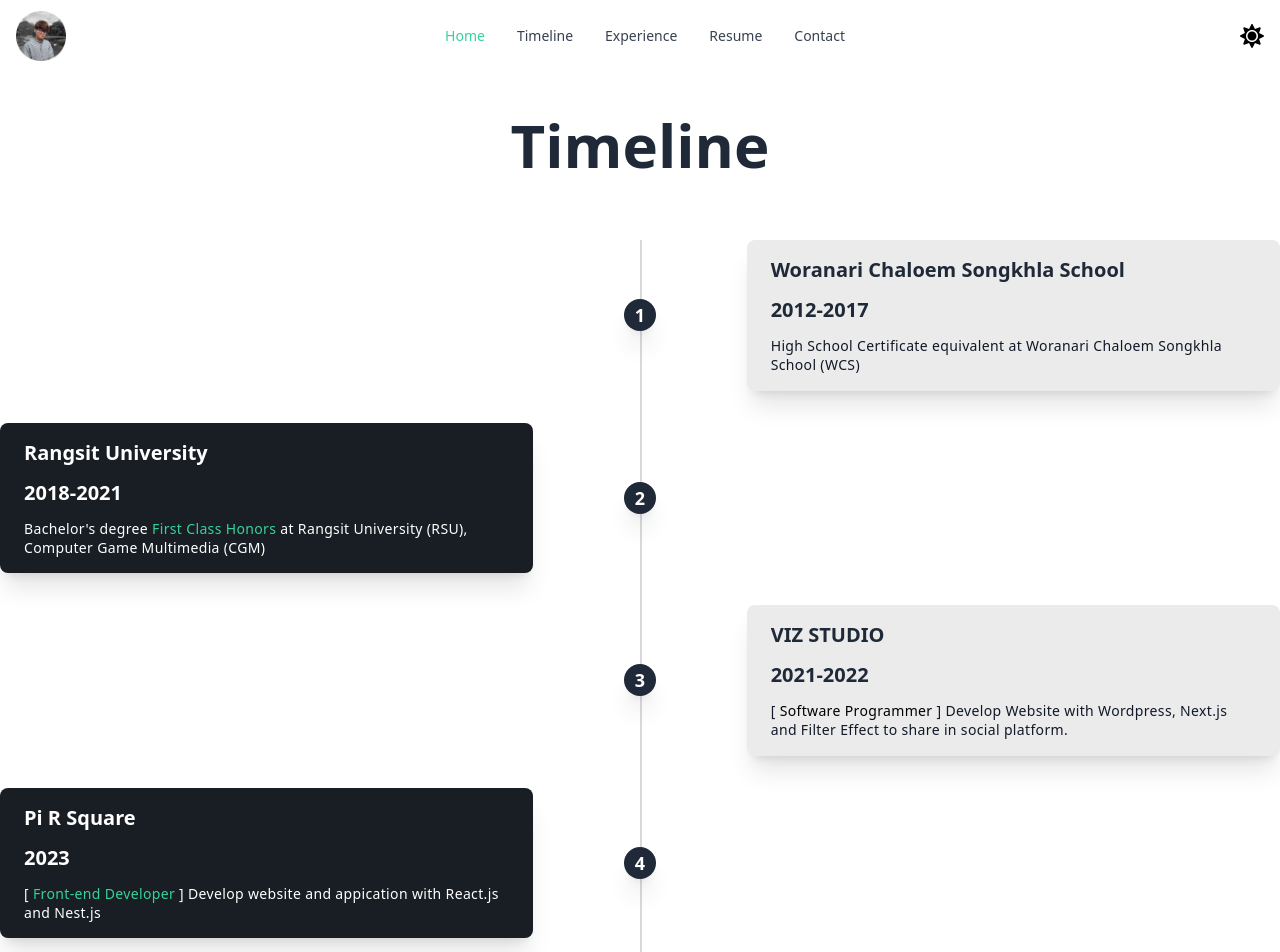
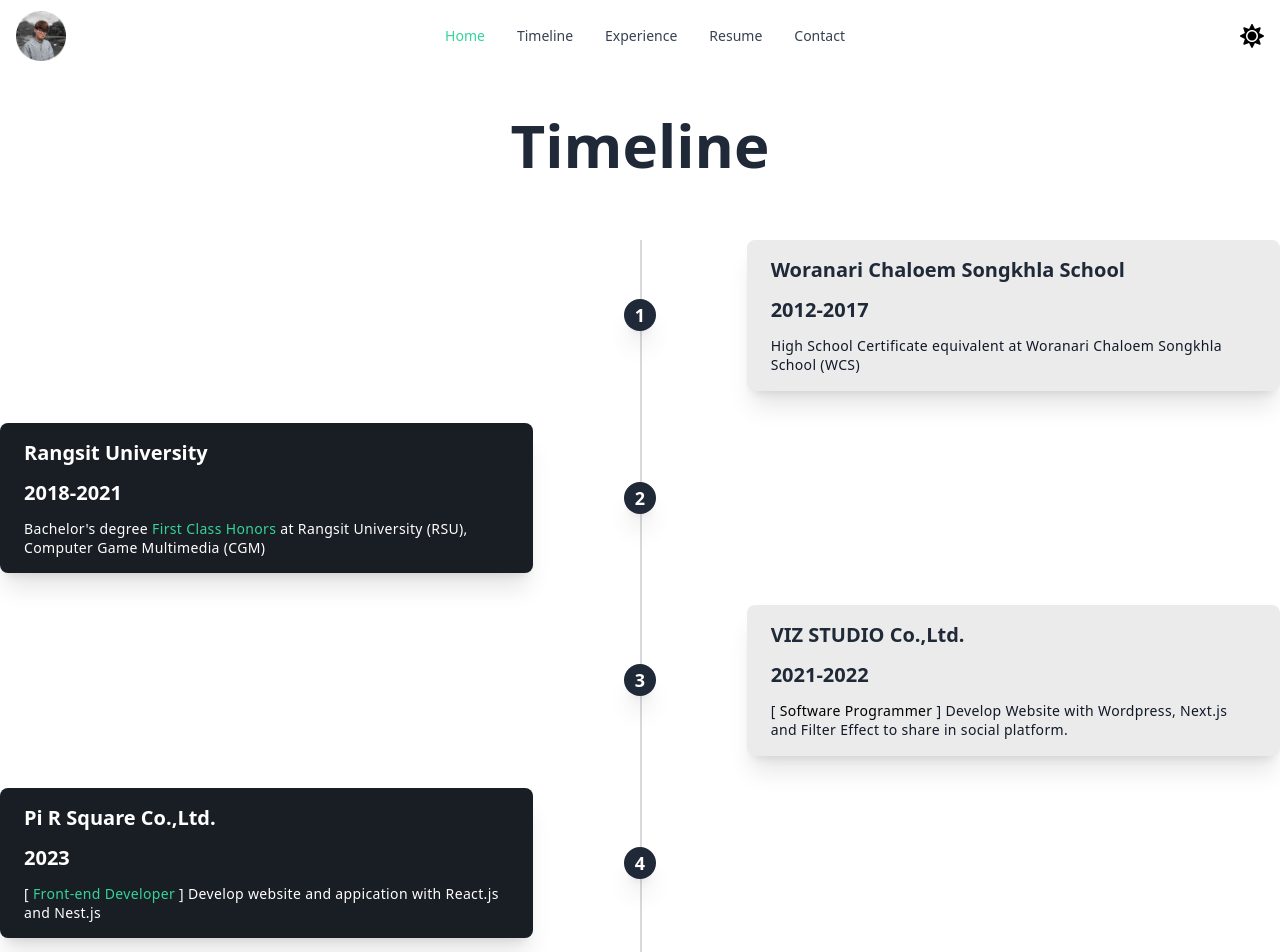
Before and after one commit to darupong/Portfolio, a Next.js app: page /timeline in a window 1280 px wide. Shown: the top 952 px of the page. Built offline with nearby package versions, Linux system fonts and the light colour scheme.

Commit message:
feat: fix word

```diff
--- a/components/ResumeSection.tsx
+++ b/components/ResumeSection.tsx
@@ -61,7 +61,7 @@
           </div>
           <div className="order-1 dark:bg-gray-400 bg-[#EBEBEB] rounded-lg shadow-xl w-5/12 px-6 py-4">
             <h3 className="mb-3 font-bold text-gray-800 md:text-xl text-sm">
-              VIZ STUDIO
+              VIZ STUDIO Co.,Ltd.
             </h3>
             <h3 className="mb-3 font-bold text-gray-800 md:text-xl text-sm">
               2021-2022
@@ -87,7 +87,7 @@
           </div>
           <div className="order-1 bg-[#191D24] rounded-lg shadow-xl w-5/12 px-6 py-4">
             <h3 className="mb-3 font-bold text-white md:text-xl text-sm">
-              Pi R Square
+              Pi R Square Co.,Ltd.
             </h3>
             <h3 className="mb-3 font-bold text-white md:text-xl text-sm">
               2023
--- a/pages/timeline.tsx
+++ b/pages/timeline.tsx
@@ -61,7 +61,7 @@
           </div>
           <div className="order-1 dark:bg-gray-400 bg-[#EBEBEB] rounded-lg shadow-xl w-5/12 px-6 py-4">
             <h3 className="mb-3 font-bold text-gray-800 md:text-xl text-sm">
-              VIZ STUDIO
+              VIZ STUDIO Co.,Ltd.
             </h3>
             <h3 className="mb-3 font-bold text-gray-800 md:text-xl text-sm">
               2021-2022
@@ -87,7 +87,7 @@
           </div>
           <div className="order-1 bg-[#191D24] rounded-lg shadow-xl w-5/12 px-6 py-4">
             <h3 className="mb-3 font-bold text-white md:text-xl text-sm">
-              Pi R Square
+              Pi R Square Co.,Ltd.
             </h3>
             <h3 className="mb-3 font-bold text-white md:text-xl text-sm">
               2023
```
